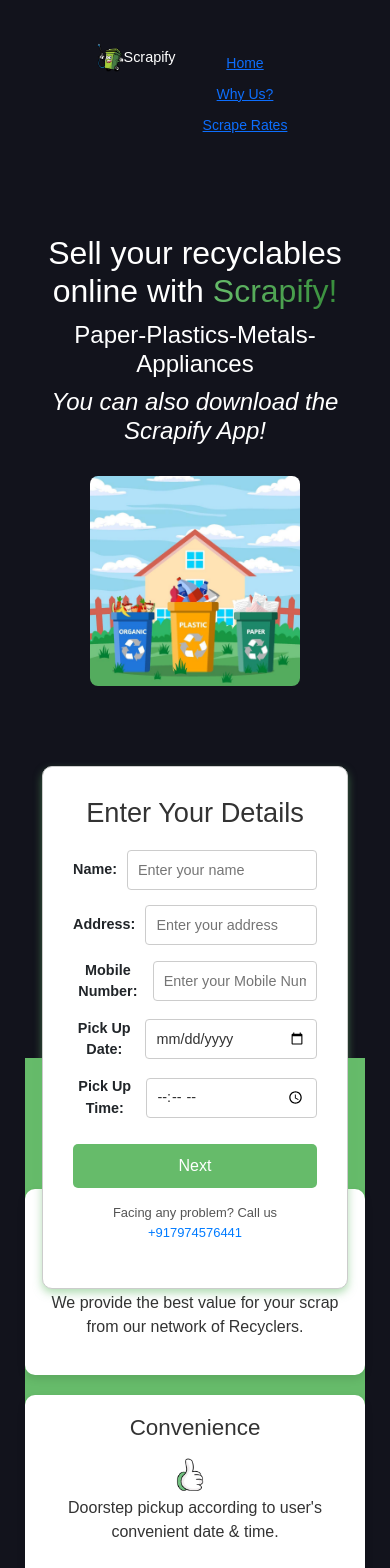
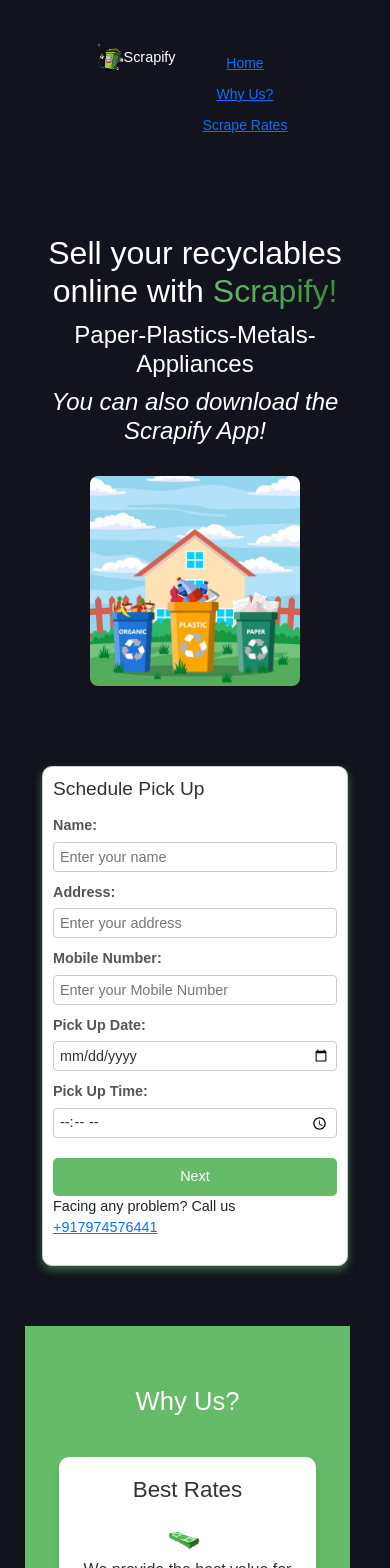
Before and after one commit to chetan14203/Scrapify, a React (Create React App) app in the folder frontend/: page / in a window 390 px wide. Shown: the top 1568 px of the page. Built offline with nearby package versions, Linux system fonts and the light colour scheme.

Commit message:
Updated home and why us CSS for responsiveness

```diff
--- a/frontend/src/Components/Home/home.css
+++ b/frontend/src/Components/Home/home.css
@@ -1,9 +1,12 @@
 /* Base styles (for desktop and large screens) */
 .homeScreen {
   display: flex;
+  flex-direction: row; /* Ensure horizontal alignment */
   width: 100%;
-  height: 100vh;
+  height: auto; /* Adjust height for content */
   color: white;
+  justify-content: space-between;
+  margin-bottom: 40px;
 }
 
 .leftHome {
@@ -61,225 +64,142 @@
 .homeimg {
   margin-top: 20px;
   width: 50%;
-  height: 11%;
+  height: auto; /* Adjust height for responsive images */
   border-radius: 8px;
 }
 
-/* MobileNumberCard.css */
+/* User Details Card */
 .card {
   background-color: #fff;
   border: 1px solid #ccc;
   border-radius: 10px;
   box-shadow: 0 4px 8px rgba(102, 187, 106, 0.5);
-  padding: 30px;
+  padding: 15px;
   width: 400px;
   margin: 20px auto;
-  text-align: center;
+  text-align: left;
 }
 
 .card h2 {
-  margin-bottom: 20px;
-  font-size: 1.7rem;
+  margin-bottom: 15px;
+  font-size: 1.4rem;
   color: #333;
-}
-
-.mobile-input-container {
-  display: flex;
-  align-items: center;
-  margin-bottom: 20px;
-  border: 1px solid #ccc;
-  border-radius: 5px;
-  padding: 5px 10px;
-}
-
-.country-code {
-  font-size: 1rem;
-  color: #555;
-  margin-right: 10px;
-}
-
-.mobile-input {
-  width: 100%;
-  border: none;
-  font-size: 1rem;
-  outline: none;
-}
-
-.next-button {
-  background-color: #66bb6a;
-  color: white;
-  padding: 12px 25px;
-  border: none;
-  border-radius: 5px;
-  cursor: pointer;
-  font-size: 1.1rem;
-  margin-top: 10px;
-  width: 100%;
-
-  &:hover {
-    background-color: #529556;
-  }
-}
-
-.support-message {
-  margin-top: 20px;
-  font-size: 0.9rem;
-  color: #555;
-  text-align: center;
-}
-
-.phone-number {
-  color: #66bb6a;
-  text-decoration: none;
-}
-
-.phone-number:hover {
-  text-decoration: underline;
-}
-
-.input-group {
-  margin-bottom: 15px;
 }
 
 .form-group {
   display: flex;
-  flex-direction: row;
-  align-items: center;
-  margin-bottom: 15px;
-  justify-content: flex-start;
+  flex-direction: column;
+  margin-bottom: 10px;
 }
 
 .form-group label {
   font-weight: bold;
-  margin-right: 10px;
-  width: 150px;
+  margin-bottom: 5px;
+  color: #555;
 }
 
 .form-group input {
   width: 100%;
-  height: 40px;
-  padding: 10px;
+  height: 35px;
+  padding: 8px;
   border: 1px solid #ccc;
   border-radius: 4px;
   box-sizing: border-box;
   color: #333;
 }
 
-.otp-input-container {
-  display: flex;
-  justify-content: center;
-  gap: 10px;
+.next-button {
+  background-color: #66bb6a;
+  color: white;
+  padding: 10px 20px;
+  border: none;
+  border-radius: 5px;
+  cursor: pointer;
+  font-size: 1rem;
+  margin-top: 10px;
+  width: 100%;
 }
 
-.otp-input {
-  width: 40px;
-  height: 40px;
-  text-align: center;
-  font-size: 20px;
-  border: 1px solid #ccc;
-  border-radius: 5px;
+.next-button:hover {
+  background-color: #529556;
 }
 
-.help-text {
-  margin-top: 15px;
-  font-size: 0.9em;
-  color: #555;
-}
-
-.phone-link {
-  color: #007BFF;
-  text-decoration: none;
-}
-
-.phone-link:hover {
-  text-decoration: underline;
-}
-
-/* Mobile (up to 600px) */
+/* Mobile Responsive */
 @media (max-width: 600px) {
   .homeScreen {
-    flex-direction: column;     /* Stack the home sections vertically */
+    flex-direction: column; /* Stack the home sections vertically */
   }
 
   .leftupper h3 {
-    font-size: 2rem;            /* Smaller font size */
+    font-size: 2rem; /* Smaller font size */
   }
 
   .leftupper h2 {
-    font-size: 1.5rem;          /* Smaller font size */
+    font-size: 1.5rem; /* Smaller font size */
   }
 
   .leftupper {
-    margin: 40px 0;             /* Less margin on mobile */
+    margin: 40px 0; /* Less margin on mobile */
   }
 
   .homeimg {
-    width: 70%;                 /* Adjust image size */
+    width: 70%; /* Adjust image size */
   }
 
   .card {
-    width: 90%;                 /* Card takes most of the screen width */
+    width: 90%; /* Card takes most of the screen width */
+    padding: 10px; /* Adjusted padding for mobile */
   }
 
-  .form-group label {
-    width: auto;                /* Let label adjust automatically */
+  .card h2 {
+    font-size: 1.2rem; /* Smaller font size for mobile */
+  }
+
+  .form-group input {
+    height: 30px; /* Smaller input height */
+    padding: 6px; /* Adjusted padding */
   }
 
   .next-button {
-    padding: 10px;
-    font-size: 1rem;
-  }
-
-  .otp-input {
-    width: 35px;
-    height: 35px;
-    font-size: 18px;
+    font-size: 0.9rem; /* Smaller font size for mobile */
+    padding: 8px 15px; /* Smaller padding for mobile */
   }
 }
 
-/* Tablet (600px to 1024px) */
+/* Tablet Responsive */
 @media (min-width: 601px) and (max-width: 1024px) {
-  .leftupper h3 {
-    font-size: 2.5rem;
+  .card {
+    width: 80%; /* Adjusted width for tablets */
   }
 
-  .leftupper h2 {
-    font-size: 1.8rem;
+  .card h2 {
+    font-size: 1.3rem; /* Adjusted font size for tablets */
   }
 
-  .homeimg {
-    width: 60%;
-  }
-
-  .card {
-    width: 80%;                 /* Slightly wider card */
+  .form-group input {
+    height: 35px; /* Input height for tablets */
   }
 
   .next-button {
-    padding: 12px;
-    font-size: 1rem;
+    font-size: 1rem; /* Button font size for tablets */
   }
 }
 
 /* Large screens (1024px and above) */
 @media (min-width: 1025px) {
   .leftupper h3 {
-    font-size: 3rem;
+    font-size: 3rem; /* Font size for large screens */
   }
 
   .leftupper h2 {
-    font-size: 2rem;
+    font-size: 2rem; /* Font size for large screens */
   }
 
   .homeimg {
-    width: 50%;
+    width: 50%; /* Image size for large screens */
   }
 
   .card {
-    width: 400px;               /* Original width for large screens */
-  }
-
-  .next-button {
-    font-size: 1.1rem;
+    width: 400px; /* Original width for large screens */
   }
 }
--- a/frontend/src/Components/Home/home.js
+++ b/frontend/src/Components/Home/home.js
@@ -69,7 +69,7 @@
       <div className="rightHome">
         {!isThankYouVisible && (
           <div className="card">
-            <h2>Enter Your Details</h2>
+            <h2>Schedule Pick Up</h2>
             <div className="form-group">
               <label>Name:</label>
               <input
--- a/frontend/src/Components/WhyUs/whyus.css
+++ b/frontend/src/Components/WhyUs/whyus.css
@@ -1,91 +1,101 @@
 /* Why Us section styles */
 .whyUs {
-  background-color: #66bb6a;         /* Green background */
-  padding: 60px 0;                   /* Padding around the Why Us section for spacing */
-  text-align: center;                /* Center align text */
-  margin-top: 40px;                  /* Add some space from the section above */
+  background-color: #66bb6a; /* Green background */
+  padding: 60px 20px; /* Adjusted padding for spacing */
+  text-align: center; /* Center align text */
+  margin-top: 40px; /* Add some space from the section above */
 }
 
 .whyUs h2 {
-  font-size: 2rem;                    /* Heading font size */
-  color: white;                       /* White text color */
-  margin-bottom: 30px;                /* Space below the heading */
+  font-size: 2rem; /* Heading font size */
+  color: white; /* White text color */
+  margin-bottom: 30px; /* Space below the heading */
 }
 
 .whyUsCards {
-  display: flex;                      /* Display cards in a row */
-  justify-content: space-around;      /* Space cards evenly */
-  margin-top: 20px;                   /* Space above the cards */
-  flex-wrap: wrap;                    /* Allow cards to wrap on smaller screens */
+  display: flex; /* Display cards in a row */
+  justify-content: space-around; /* Space cards evenly */
+  margin-top: 20px; /* Space above the cards */
+  flex-wrap: wrap; /* Allow cards to wrap on smaller screens */
 }
 
 .whyUsCard {
   background-color: white;
-  -webkit-background-clip: border-box;  /* Chrome, Safari */
-  -moz-background-clip: border-box;     /* Firefox */
-  background-clip: border-box;          /* Standard property */
   color: #333;
   border-radius: 10px;
   padding: 20px;
-  width: 220px;                        /* Fixed width for larger screens */
+  width: 220px; /* Fixed width for larger screens */
   box-shadow: 0 4px 8px rgba(0, 0, 0, 0.1);
   text-align: center;
-  margin: 10px;                       /* Margin for spacing between cards */
+  margin: 10px; /* Margin for spacing between cards */
+  transition: transform 0.3s; /* Add transition for hover effect */
+}
+
+.whyUsCard:hover {
+  transform: translateY(-5px); /* Slight lift on hover */
 }
 
 .whyUsCard h3 {
-  margin-bottom: 15px;                /* Space below card title */
-  font-size: 1.4rem;                  /* Font size for card title */
+  margin-bottom: 15px; /* Space below card title */
+  font-size: 1.4rem; /* Font size for card title */
 }
 
 .whyUsCard p {
-  font-size: 1rem;                    /* Font size for card description */
+  font-size: 1rem; /* Font size for card description */
 }
 
 .whyUsImage {
-  width: 50px;                        /* Set a fixed width for the image */
-  height: 50px;                       /* Set a fixed height for the image */
-  margin-right: 10px;                 /* Space between the image and the text */
+  width: 50px; /* Set a fixed width for the image */
+  height: 50px; /* Set a fixed height for the image */
+  margin-right: 10px; /* Space between the image and the text */
 }
 
 /* Responsive Adjustments */
 @media (max-width: 992px) {
   .whyUsCards {
-      justify-content: center;         /* Center cards on medium screens */
+    justify-content: center; /* Center cards on medium screens */
   }
 
   .whyUsCard {
-      width: calc(45% - 20px);        /* Adjust width for medium screens */
+    width: calc(45% - 20px); /* Adjust width for medium screens */
+  }
+
+  .whyUs {
+    margin-right: 20px; /* Add margin to avoid overlap with user details */
   }
 }
 
 @media (max-width: 768px) {
   .whyUs h2 {
-      font-size: 1.8rem;              /* Smaller heading font size */
+    font-size: 1.8rem; /* Smaller heading font size */
   }
 
   .whyUsCard {
-      width: calc(70% - 20px);        /* Adjust width for smaller screens */
+    width: calc(70% - 20px); /* Adjust width for smaller screens */
+  }
+
+  .whyUs {
+    margin-right: 15px; /* Further adjustment to avoid overlap */
   }
 }
 
 @media (max-width: 576px) {
   .whyUs h2 {
-      font-size: 1.6rem;              /* Smaller heading font size for mobile */
+    font-size: 1.6rem; /* Smaller heading font size for mobile */
   }
 
   .whyUsCards {
-      flex-direction: column;         /* Stack cards vertically on small screens */
-      align-items: center;            /* Center cards */
+    flex-direction: column; /* Stack cards vertically on small screens */
+    align-items: center; /* Center cards */
   }
 
   .whyUsCard {
-      width: 100%;                    /* Full width on mobile */
-      margin: 10px 0;                 /* Margin for spacing between stacked cards */
+    width: 90%; /* Full width on mobile */
+    margin: 10px 0; /* Margin for spacing between stacked cards */
   }
 
   .whyUsImage {
-      width: 40px;                    /* Smaller image size on mobile */
-      height: 40px;                   /* Smaller image size on mobile */
+    width: 40px; /* Smaller image size on mobile */
+    height: 40px; /* Smaller image size on mobile */
   }
 }
```
